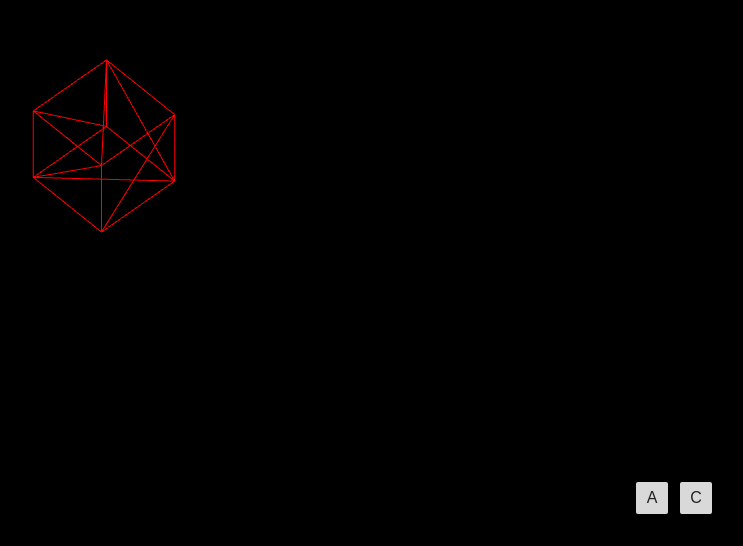
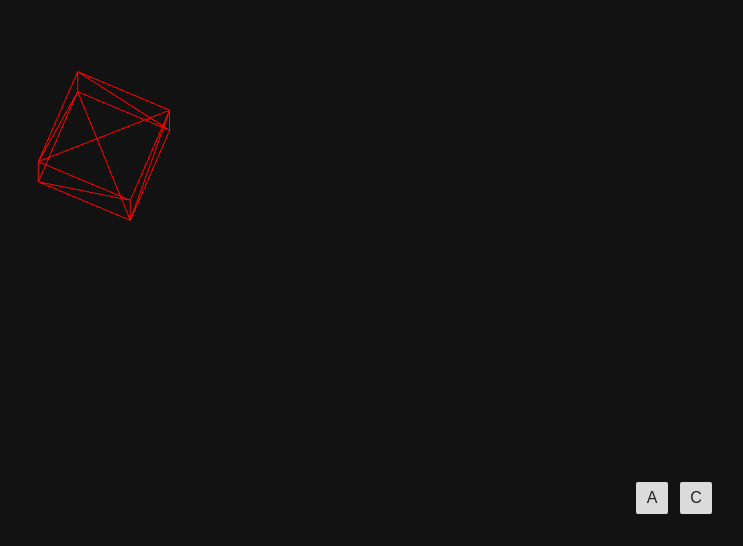
Before and after one commit to marcandreh/three-window-sync, a website built with Vite: page index.html in a window 1280 px wide. Shown: the part 254-800 px from the top of the page, without its empty margins (536-1279 px from the left). Built offline with nearby package versions, Linux system fonts and the light colour scheme.

Commit message:
feat: demo

```diff
--- a/src/index.ts
+++ b/src/index.ts
@@ -1,4 +1,64 @@
-import { SyncService } from './sync-service';
+import { BoxGeometry, Color, Mesh, MeshBasicMaterial, Vector3 } from 'three';
+import { LocalWindowStore } from './store';
+import { MultiWindowRendering } from './synchronization';
 
-export { SyncService };
-export default SyncService;
+export const threeWindowSyncDemo = () => {
+  const spring = 0.01;
+  const damping = 0.95;
+
+  const store = new LocalWindowStore();
+  const rendering = new MultiWindowRendering(store);
+
+  rendering.onSetup = (args) => {
+    args.scene.background = new Color('rgb(18, 18, 18)');
+  };
+
+  rendering.onSync = ({ x, y, window, windowIndex }) => {
+    const color = new Color();
+    color.setHSL(windowIndex * 0.1, 1.0, 0.5);
+
+    const size = 100 + windowIndex * 50;
+    const cube = new Mesh(new BoxGeometry(size, size, size), new MeshBasicMaterial({ color, wireframe: true }));
+
+    cube.position.x = x + window.width * 0.5;
+    cube.position.y = y + window.height * 0.5;
+
+    cube.userData.rotationSpeedX = 0.01 + (windowIndex / 10) * 0.01;
+    cube.userData.rotationSpeedY = 0.02 + (windowIndex / 10) * 0.01;
+    cube.userData.velocity = new Vector3(0, 0, 0);
+
+    return cube;
+  };
+
+  rendering.onRender = ({ x, y, item }) => {
+    // Calculate the spring force.
+    const springForceX = (x - item.position.x) * spring;
+    const springForceY = (y - item.position.y) * spring;
+
+    // Apply the spring force to the velocity.
+    item.userData.velocity.x += springForceX;
+    item.userData.velocity.y += springForceY;
+
+    // Apply damping to the velocity.
+    item.userData.velocity.x *= damping;
+    item.userData.velocity.y *= damping;
+
+    // Update the position based on the velocity
+    item.position.x += item.userData.velocity.x;
+    item.position.y += item.userData.velocity.y;
+
+    item.rotation.x += item.userData.rotationSpeedX;
+    item.rotation.y += item.userData.rotationSpeedY;
+  };
+
+  document.addEventListener('DOMContentLoaded', () => {
+    rendering.setup();
+    rendering.start();
+  });
+
+  return { store, rendering };
+};
+
+export * from './types';
+export { LocalWindowStore, MultiWindowRendering };
+export default { LocalWindowStore, MultiWindowRendering };
--- /dev/null
+++ b/src/store.ts
@@ -0,0 +1,124 @@
+import { ChangeHandler, Window, WindowStore } from './types';
+
+/**
+ * Stores browser windows in local storage.
+ */
+export class LocalWindowStore implements WindowStore {
+  #key: string;
+  #items: Record<number, Window> = {};
+  #instance?: Window;
+
+  onChange?: ChangeHandler;
+
+  constructor(key = 'windows') {
+    this.#key = key;
+  }
+
+  /**
+   * Returns **all registered windows**.
+   */
+  get items() {
+    return Object.values(this.#items);
+  }
+
+  /**
+   * Returns the **registered instance of this browser window**.
+   */
+  get instance() {
+    return this.#instance;
+  }
+
+  /**
+   * **Registers an instance** of this browser window.
+   */
+  register = () => {
+    if (this.#instance) throw new Error('Window is already registered');
+
+    // Parse registered windows from local storage.
+    const json = localStorage.getItem(this.#key);
+    this.#items = json ? JSON.parse(json) : {};
+
+    // Create a new instance of this window and write it to local storage.
+    this.#instance = this.createInstance();
+    this.#items[this.#instance.id] = this.#instance;
+    localStorage.setItem(this.#key, JSON.stringify(this.#items));
+
+    // Listen to local storage changes.
+    // Do this after writing to it, so we don't trigger our own change handler.
+    window.addEventListener('storage', this.handleStorageChange);
+  };
+
+  /**
+   * **Unregisters the instance** this browser window.
+   */
+  unregister = () => {
+    if (!this.#instance) return;
+
+    // Remove event handling to local storage changes.
+    // Do this before writing to it, so we don't trigger our own change handler.
+    window.removeEventListener('storage', this.handleStorageChange);
+
+    // Remove instance of this window and write it to local storage.
+    delete this.#items[this.#instance.id];
+    this.#instance = undefined;
+    localStorage.setItem(this.#key, JSON.stringify(this.#items));
+  };
+
+  /**
+   * **Updates the instance** of this browser window, if its size or location has changed.
+   * Returns `true` if the instance has changed.
+   */
+  update() {
+    if (!this.#instance) return false;
+
+    // Create a new instance with the same id as the current, but with fresh bounds.
+    const instance = this.createInstance(this.#instance.id);
+
+    // Only update store if the bounds have changed.
+    if (
+      instance.x !== this.#instance.x ||
+      instance.y !== this.#instance.y ||
+      instance.width !== this.#instance.width ||
+      instance.height !== this.#instance.height
+    ) {
+      this.#items[instance.id] = instance;
+      this.#instance = instance;
+      localStorage.setItem(this.#key, JSON.stringify(this.#items));
+
+      return true;
+    }
+
+    return false;
+  }
+
+  /**
+   * **Clears all windows** in storage.
+   */
+  clear = () => {
+    this.#items = {};
+    this.#instance = undefined;
+    localStorage.removeItem(this.#key);
+  };
+
+  private createInstance = (id?: number): Window => {
+    return {
+      id: id ?? Date.now(),
+      x: window.screenLeft,
+      y: window.screenTop,
+      height: window.innerHeight,
+      width: window.innerWidth,
+    };
+  };
+
+  private handleStorageChange = ({ key, newValue }: StorageEvent) => {
+    if (key !== this.#key || !this.#instance) return;
+
+    const items = newValue ? JSON.parse(newValue) : {};
+    const beforeLength = Object.keys(this.#items).length;
+    const afterLength = Object.keys(items).length;
+
+    this.#items = items;
+
+    if (beforeLength !== afterLength) this.onChange?.();
+  };
+}
--- a/src/sync-service.ts
+++ /dev/null
@@ -1,134 +0,0 @@
-import { BoxGeometry, Color, Mesh, MeshBasicMaterial, Object3D, OrthographicCamera, Scene, WebGLRenderer } from 'three';
-import { WindowStack } from './window-stack';
-import { WindowStore } from './types';
-
-export class SyncService {
-  private ready = false;
-  private camera!: OrthographicCamera;
-  private scene!: Scene;
-  private renderer!: WebGLRenderer;
-  private world!: Object3D;
-  private items = new Array<Object3D>();
-  private store!: WindowStore;
-  private sceneOffsetTarget = { x: 0, y: 0 };
-  private sceneOffset = { x: 0, y: 0 };
-
-  setup = () => {
-    if (this.ready) return;
-    this.ready = true;
-
-    this.camera = new OrthographicCamera(0, 0, window.innerWidth, window.innerHeight, -10000, 10000);
-    this.camera.position.z = 2.5;
-
-    this.scene = new Scene();
-    this.scene.background = new Color(0.0);
-    this.scene.add(this.camera);
-
-    this.renderer = new WebGLRenderer({ antialias: true, depth: true });
-    this.renderer.setPixelRatio(window.devicePixelRatio || 1);
-
-    this.world = new Object3D();
-    this.scene.add(this.world);
-
-    this.renderer.domElement.setAttribute('id', 'scene');
-    document.body.appendChild(this.renderer.domElement);
-
-    this.store = new WindowStack();
-    this.store.onChange = this.updateContent;
-    this.store.register();
-
-    this.resize();
-    this.updateWindow(false);
-    this.render();
-    this.updateContent();
-
-    // Automatically unregister this window when it is closed.
-    window.addEventListener('beforeunload', this.store.unregister);
-  };
-
-  reset = () => {
-    this.store.clear();
-  };
-
-  updateContent = () => {
-    this.world.remove(...this.items);
-    this.items = [];
-
-    const windows = this.store.windows;
-
-    windows.forEach((window, index) => {
-      const color = new Color();
-      color.setHSL(index * 0.1, 1.0, 0.5);
-
-      const size = 100 + index * 50;
-      const cube = new Mesh(new BoxGeometry(size, size, size), new MeshBasicMaterial({ color, wireframe: true }));
-
-      cube.position.x = window.x + window.width * 0.5;
-      cube.position.y = window.y + window.height * 0.5;
-
-      // const loader = new GLTFLoader();
-      // loader.load('demo/LeePerrySmith.glb', (gltf) => {
-      //   const mesh = gltf.scene.children[0];
-      //   this.world.add(mesh);
-      //   this.items.push(cube);
-      // });
-
-      this.world.add(cube);
-      this.items.push(cube);
-    });
-  };
-
-  updateWindow = (easing = true) => {
-    this.sceneOffsetTarget = { x: -window.screenX, y: -window.screenY };
-    if (!easing) this.sceneOffset = this.sceneOffsetTarget;
-  };
-
-  resize = () => {
-    const width = window.innerWidth;
-    const height = window.innerHeight;
-
-    this.camera = new OrthographicCamera(0, width, 0, height, -10000, 10000);
-    this.camera.updateProjectionMatrix();
-    this.renderer.setSize(width, height);
-  };
-
-  render = () => {
-    const today = new Date();
-    today.setHours(0);
-    today.setMinutes(0);
-    today.setSeconds(0);
-    today.setMilliseconds(0);
-
-    const time = (new Date().getTime() - today.getTime()) / 1000.0;
-
-    const hasChanges = this.store.update();
-    hasChanges && this.updateWindow();
-
-    const falloff = 0.05;
-    this.sceneOffset.x = this.sceneOffset.x + (this.sceneOffsetTarget.x - this.sceneOffset.x) * falloff;
-    this.sceneOffset.y = this.sceneOffset.y + (this.sceneOffsetTarget.y - this.sceneOffset.y) * falloff;
-
-    this.world.position.x = this.sceneOffset.x;
-    this.world.position.y = this.sceneOffset.y;
-
-    const windows = this.store.windows;
-
-    this.items.forEach((item, index) => {
-      const window = windows[index];
-      if (!window) return;
-
-      const posTarget = {
-        x: window.x + window.width * 0.5,
-        y: window.y + window.height * 0.5,
-      };
-
-      item.position.x = item.position.x + (posTarget.x - item.position.x) * falloff;
-      item.position.y = item.position.y + (posTarget.y - item.position.y) * falloff;
-      item.rotation.x = time * 0.5;
-      item.rotation.y = time * 0.3;
-    });
-
-    this.renderer.render(this.scene, this.camera);
-    requestAnimationFrame(this.render);
-  };
-}
--- /dev/null
+++ b/src/synchronization.ts
@@ -0,0 +1,151 @@
+import { Color, Object3D, OrthographicCamera, Scene, WebGLRenderer } from 'three';
+import { RenderHandler, SetupHandler, SyncHandler, WindowStore, WindowSynchronization } from './types';
+
+export class MultiWindowRendering implements WindowSynchronization {
+  #camera: OrthographicCamera;
+  #scene: Scene;
+  #world: Object3D;
+  #renderer: WebGLRenderer;
+  #store: WindowStore;
+
+  #items = new Array<Object3D>();
+  #running = false;
+  #sceneOffsetTarget = { x: 0, y: 0 };
+  #sceneOffset = { x: 0, y: 0 };
+
+  private static readonly FALLOFF = 0.05;
+
+  onSetup?: SetupHandler;
+  onSync?: SyncHandler;
+  onRender?: RenderHandler;
+
+  constructor(store: WindowStore) {
+    // Create core objects with default values.
+    // Window specific properties (e.g. size) are later set on setup.
+    this.#camera = new OrthographicCamera(undefined, undefined, undefined, undefined, -1000, 1000);
+    this.#camera.position.z = 2.5;
+
+    this.#scene = new Scene();
+    this.#scene.background = new Color('rgb(18, 18, 18)');
+    this.#scene.add((this.#world = new Object3D()));
+
+    this.#renderer = new WebGLRenderer({ antialias: true });
+
+    this.#store = store;
+    this.#store.onChange = this.sync;
+  }
+
+  /**
+   * Prepares the scene for rendering.
+   * Must be called once before `start` and after DOM is initialized
+   * (e.g. on `DOMContentLoaded`).
+   */
+  setup = () => {
+    this.#renderer.setPixelRatio(window.devicePixelRatio || 1);
+    this.#renderer.domElement.setAttribute('id', 'scene');
+    document.body.appendChild(this.#renderer.domElement);
+
+    // Call setup handler, so custom setup on core objects can be done.
+    this.onSetup?.({ camera: this.#camera, scene: this.#scene, renderer: this.#renderer });
+
+    // Register current window before syncing objects.
+    this.#store.register();
+
+    // Resize camera and renderer, calc offsets and sync objects initally.
+    this.resize();
+    this.move(false);
+    this.sync();
+
+    window.addEventListener('resize', this.resize);
+    window.addEventListener('beforeunload', this.#store.unregister);
+  };
+
+  /**
+   *
+   */
+  start = () => {
+    this.#running = true;
+    this.render();
+  };
+
+  /**
+   *
+   */
+  stop = () => {
+    this.#running = false;
+  };
+
+  /**
+   *
+   */
+  private sync = () => {
+    this.#world.remove(...this.#items);
+    this.#items = [];
+
+    const windows = this.#store.items;
+
+    windows.forEach((window, windowIndex) => {
+      const item = this.onSync?.({ window, windowIndex, x: window.x, y: window.y });
+
+      if (item) {
+        this.#world.add(item);
+        this.#items.push(item);
+      }
+    });
+  };
+
+  /**
+   *
+   */
+  private render = () => {
+    if (!this.#running) return;
+
+    if (this.#store.update()) this.move();
+
+    this.#sceneOffset.x =
+      this.#sceneOffset.x + (this.#sceneOffsetTarget.x - this.#sceneOffset.x) * MultiWindowRendering.FALLOFF;
+    this.#sceneOffset.y =
+      this.#sceneOffset.y + (this.#sceneOffsetTarget.y - this.#sceneOffset.y) * MultiWindowRendering.FALLOFF;
+
+    this.#world.position.x = this.#sceneOffset.x;
+    this.#world.position.y = this.#sceneOffset.y;
+
+    const windows = this.#store.items;
+
+    this.#items.forEach((item, index) => {
+      const window = windows[index];
+      if (!window) return;
+
+      const posTarget = {
+        x: window.x + window.width * 0.5,
+        y: window.y + window.height * 0.5,
+      };
+
+      item.position.x = item.position.x + (posTarget.x - item.position.x) * MultiWindowRendering.FALLOFF;
+      item.position.y = item.position.y + (posTarget.y - item.position.y) * MultiWindowRendering.FALLOFF;
+
+      this?.onRender?.({ ...posTarget, window, windowIndex: index, item });
+    });
+
+    this.#renderer.render(this.#scene, this.#camera);
+    requestAnimationFrame(this.render);
+  };
+
+  private move = (easing = true) => {
+    this.#sceneOffsetTarget = { x: -window.screenX, y: -window.screenY };
+    if (!easing) this.#sceneOffset = this.#sceneOffsetTarget;
+  };
+
+  private resize = () => {
+    const width = window.innerWidth;
+    const height = window.innerHeight;
+
+    this.#camera.left = 0;
+    this.#camera.right = width;
+    this.#camera.top = 0;
+    this.#camera.bottom = height;
+
+    this.#camera.updateProjectionMatrix();
+    this.#renderer.setSize(width, height);
+  };
+}
--- a/src/window-stack.ts
+++ /dev/null
@@ -1,123 +0,0 @@
-import { ChangeEventHandler, Window, WindowStore } from './types';
-
-/**
- * Stores windows in local storage in a stack format.
- */
-export class WindowStack implements WindowStore {
-  #key: string;
-  #items: Array<Window> = [];
-  #instance?: Window;
-
-  onChange?: ChangeEventHandler;
-
-  constructor(key = 'windows') {
-    this.#key = key;
-  }
-
-  /**
-   * Returns **all registered browser windows**.
-   */
-  get windows() {
-    return this.#items;
-  }
-
-  /**
-   * Returns the **registered instance of this browser window**.
-   */
-  get instance() {
-    return this.#instance;
-  }
-
-  /**
-   * **Registers an instance** this browser window.
-   */
-  register = () => {
-    if (this.#instance) throw new Error('Window is already registered');
-
-    // Parse registered windows from local storage.
-    const json = localStorage.getItem(this.#key);
-    this.#items = json ? JSON.parse(json) : [];
-
-    // Create a new instance of this window and write it to local storage.
-    this.#instance = this.createInstance();
-    this.#items.push(this.#instance);
-    localStorage.setItem(this.#key, JSON.stringify(this.#items));
-
-    // Listen to local storage changes.
-    // If windows have changed, call the onChange handler.
-    window.addEventListener('storage', ({ key, newValue }) => {
-      if (key !== this.#key || !this.#instance) return;
-
-      // TODO: Only notify windows on top of this instance's stack.
-      const items = newValue ? JSON.parse(newValue) : [];
-      const hasChanges = items.length !== this.#items.length;
-      hasChanges && this.onChange?.();
-    });
-  };
-
-  /**
-   * **Unregisters the instance** this browser window.
-   */
-  unregister = () => {
-    if (!this.#instance) return;
-
-    // Find index of this window and remove it.
-    const index = this.#items.indexOf(this.#instance);
-    this.#items.splice(index, 1);
-    this.#instance = undefined;
-
-    localStorage.setItem(this.#key, JSON.stringify(this.#items));
-  };
-
-  /**
-   * **Updates the instance** of this browser window, if its size or location has changed.
-   * Returns `true` if the instance has changed.
-   */
-  update() {
-    if (!this.#instance) return false;
-
-    const instance = this.createInstance();
-
-    if (instance.hash !== this.#instance.hash) {
-      const index = this.#items.indexOf(this.#instance);
-      this.#items[index] = instance;
-      this.#instance = instance;
-
-      localStorage.setItem(this.#key, JSON.stringify(this.#items));
-      return true;
-    }
-
-    return false;
-  }
-
-  /**
-   *
-   */
-  bringToFront = () => {
-    if (!this.#instance) return;
-
-    const index = this.#items.indexOf(this.#instance);
-    this.#items.splice(index, 1);
-    this.#items.push(this.#instance);
-  };
-
-  clear = () => {
-    this.#items = [];
-    this.#instance = undefined;
-    localStorage.removeItem(this.#key);
-  };
-
-  private createInstance(): Window {
-    const shape = {
-      x: window.screenLeft,
-      y: window.screenTop,
-      height: window.innerHeight,
-      width: window.innerWidth,
-    };
-
-    return {
-      ...shape,
-      hash: `${shape.x}x${shape.y}-${shape.height}x${shape.width}`,
-    };
-  }
-}
```
Also changed, not shown: index.html (+3 -15 lines), src/types.ts (+23 -5 lines).
